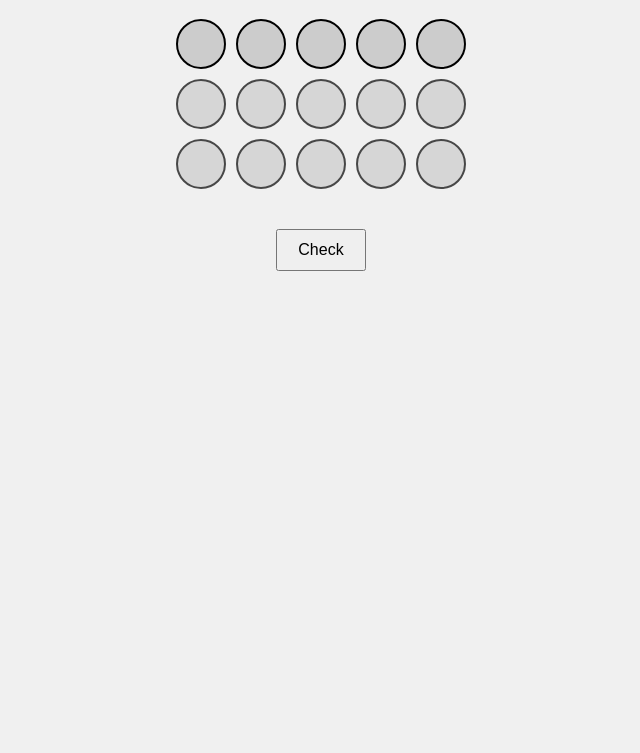
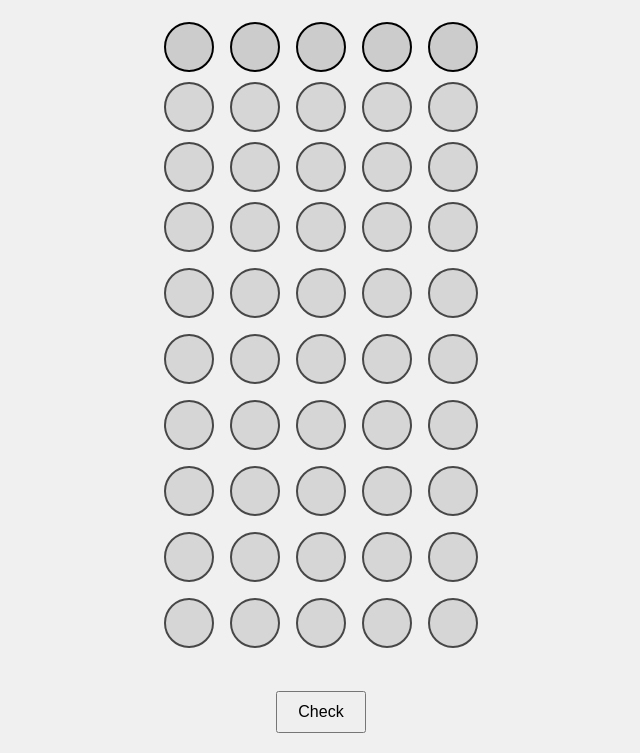
Before and after one commit to kovacs-laci/mastermind, a plain HTML site: page index.html in a window 1280 px wide. Shown: the part 81-834 px from the top of the page, without its empty margins (319-959 px from the left). Before the commit the page ends 800 px from the top, so only its background shows below. Drawn offline with Linux system fonts and the light colour scheme.

Commit message:
css fix and 10 rows board

```diff
--- a/script.js
+++ b/script.js
@@ -12,9 +12,13 @@ function createBoard(rows = 3) {
         const row = document.createElement("div");
         row.classList.add("row");
         for (let j = 0; j < 5; j++) { // 5 slots per row
+            const container = document.createElement("div");
+            container.classList.add("slot-container"); // Create square container
+
             const slot = document.createElement("select");
             slot.classList.add("select-color");
             slot.disabled = i !== activeRow; // Disable slots in inactive rows
+
             colors.forEach(color => {
                 const option = document.createElement("option");
                 option.value = color;
@@ -22,13 +26,17 @@ function createBoard(rows = 3) {
                 option.style.backgroundColor = color === "none" ? "#ccc" : color; // Default gray for "none"
                 slot.appendChild(option);
             });
+
             slot.addEventListener("change", () => updateSlotColor(slot));
-            row.appendChild(slot);
+
+            container.appendChild(slot); // Add slot to container
+            row.appendChild(container);  // Add container to row
         }
-        board.appendChild(row);
+        board.appendChild(row); // Add row to board
     }
     generateSolution();
 }
+
 
 // Update the slot color based on the selected value
 function updateSlotColor(slot) {
@@ -90,4 +98,4 @@ checkButton.addEventListener("click", () => {
 });
 
 // Initialize the game
-createBoard(3); // Start with 3 rows
+createBoard(10); // Start with 3 rows
--- a/style.css
+++ b/style.css
@@ -83,18 +83,18 @@ body {
 }
 
 .slot-container {
-    width: 70px;
-    height: 70px;
+    width: 50px;
+    height: 50px;
     display: flex;
     justify-content: center;
     align-items: center;
     border: 3px solid transparent; /* Default border */
-    margin: 5px;
+    /*margin: 5px;*/
 }
 
 .slot {
     width: 50px;
     height: 50px;
-    border-radius: 50%;
+    border-radius: 50%; /* Circle shape */
     background-color: #ccc; /* Default circle color */
 }
```
Also changed, not shown: 1 other file.
